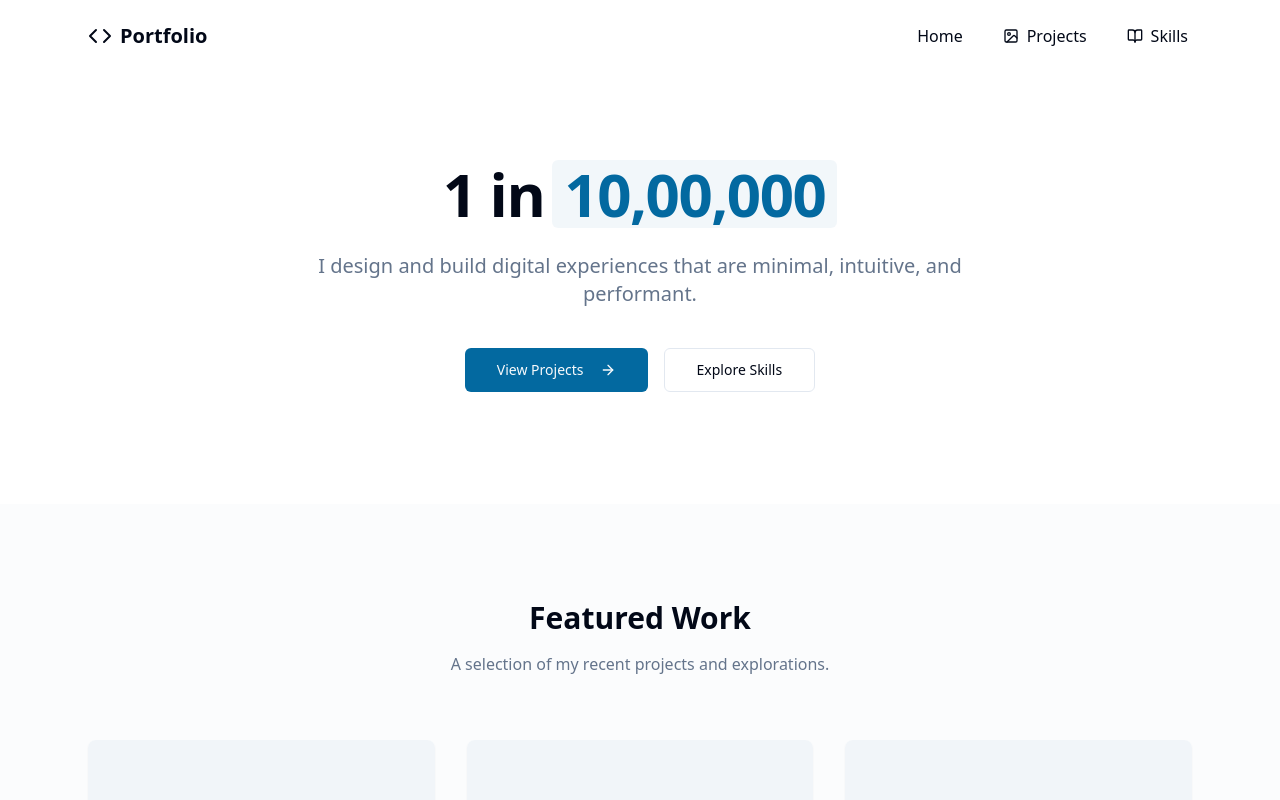
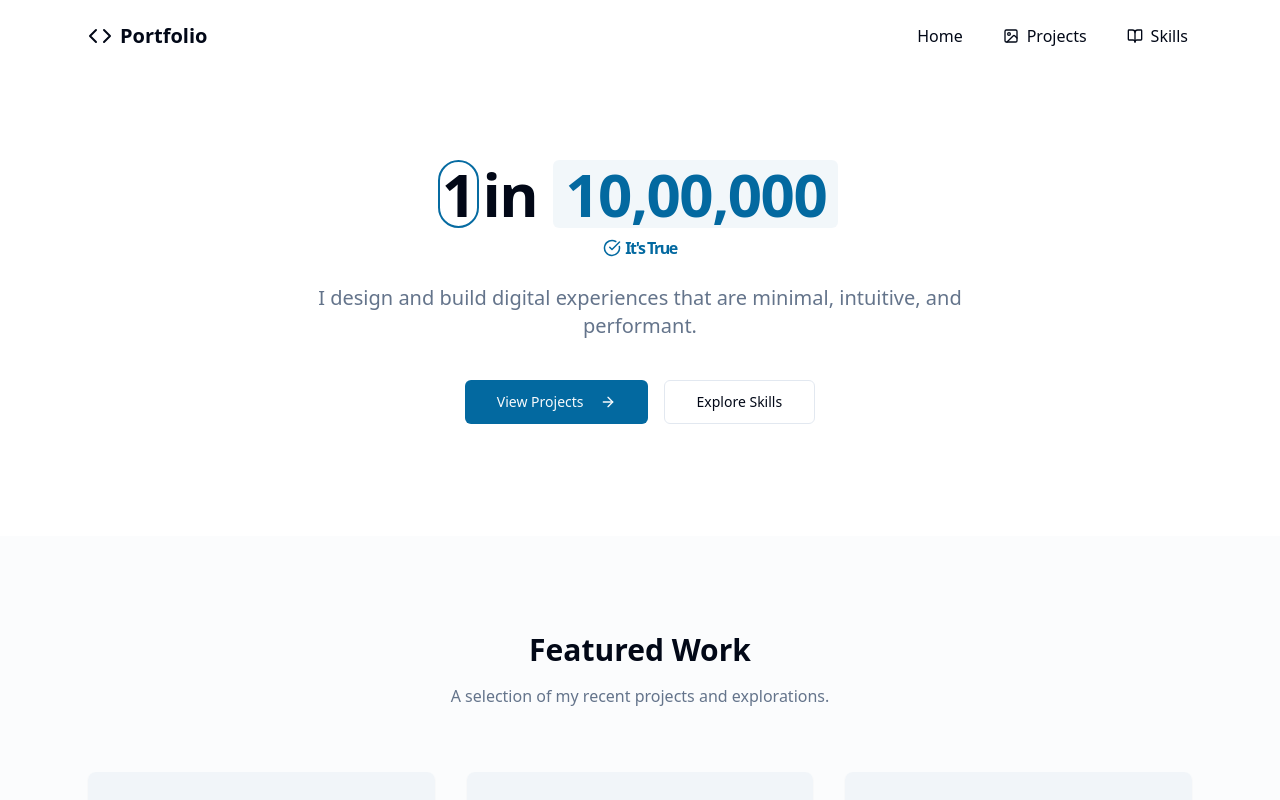
Before and after one commit to TM23-sanji/Portfolio, a React (Vite) app: page / in a window 1280 px wide. Shown: the top 800 px of the page. Built offline with nearby package versions, Linux system fonts and the light colour scheme.

Commit message:
Add radio group animation
Implement radio group animation with "It's True" text.

```diff
--- a/src/pages/Index.tsx
+++ b/src/pages/Index.tsx
@@ -1,7 +1,7 @@
 
 import React from 'react';
 import { Link } from 'react-router-dom';
-import { ArrowRight, Code, BookOpen, Image } from 'lucide-react';
+import { ArrowRight, Code, BookOpen, Image, CheckCircle } from 'lucide-react';
 import AnimatedSection from '../components/AnimatedSection';
 import TypeWriter from '../components/TypeWriter';
 import { Button } from '@/components/ui/button';
@@ -19,13 +19,22 @@ const Index = () => {
           <div className="container max-w-6xl mx-auto px-4 sm:px-6">
             <AnimatedSection className="flex flex-col items-center text-center">
               <h1 className="text-4xl md:text-6xl font-bold tracking-tight mb-6">
-                <span className="inline-flex items-baseline">
-                  1 in <TypeWriter
+                <span className="inline-flex items-baseline relative">
+                  <span className="relative inline-block">
+                    <span className="absolute -inset-1 rounded-full border-2 border-primary animate-pulse opacity-70"></span>
+                    <span>1</span>
+                  </span>
+                  <span className="mx-2">in</span>
+                  <TypeWriter
                     text="10,00,000"
                     className="text-primary ml-2 bg-primary/5 px-3 py-1 rounded-md"
                     speed={120}
                     cursorStyle="blinking"
                   />
+                </span>
+                <span className="block mt-2 text-sm md:text-base text-primary flex items-center justify-center">
+                  <CheckCircle size={18} className="mr-1 inline-block" />
+                  <span>It's True</span>
                 </span>
               </h1>
               <p className="text-xl text-muted-foreground max-w-2xl mb-10">
--- a/tailwind.config.ts
+++ b/tailwind.config.ts
@@ -87,6 +87,11 @@ export default {
 				blink: {
 					'0%, 100%': { opacity: '1' },
 					'50%': { opacity: '0' }
+				},
+				circleHighlight: {
+					'0%': { transform: 'scale(0.95)', opacity: '0.5' },
+					'50%': { transform: 'scale(1.05)', opacity: '0.8' },
+					'100%': { transform: 'scale(0.95)', opacity: '0.5' }
 				}
 			},
 			animation: {
@@ -96,7 +101,8 @@ export default {
 				'slide-left': 'slideInLeft 0.6s ease-out forwards',
 				'slide-right': 'slideInRight 0.6s ease-out forwards',
 				'scale-up': 'scaleUp 0.4s ease-out forwards',
-				'pulse': 'blink 1s ease-in-out infinite'
+				'pulse': 'blink 1s ease-in-out infinite',
+				'circle-highlight': 'circleHighlight 2s ease-in-out infinite'
 			}
 		}
 	},
```
